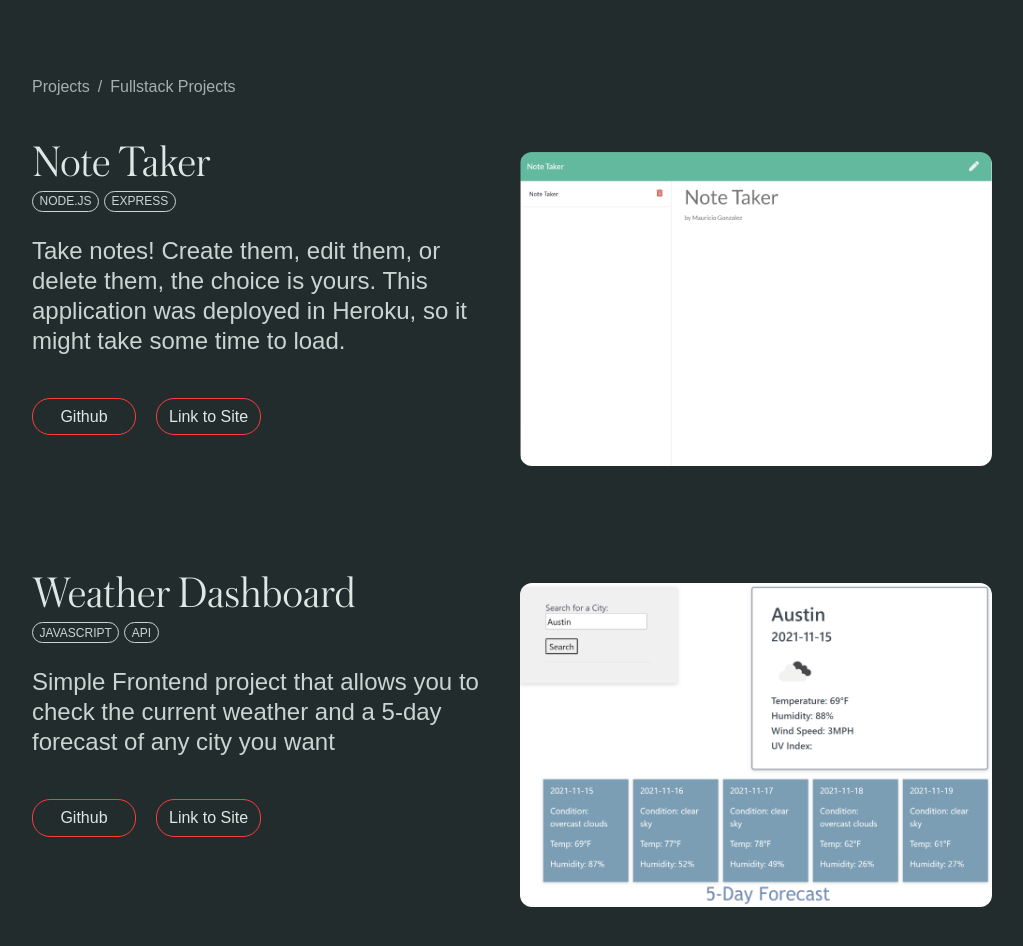
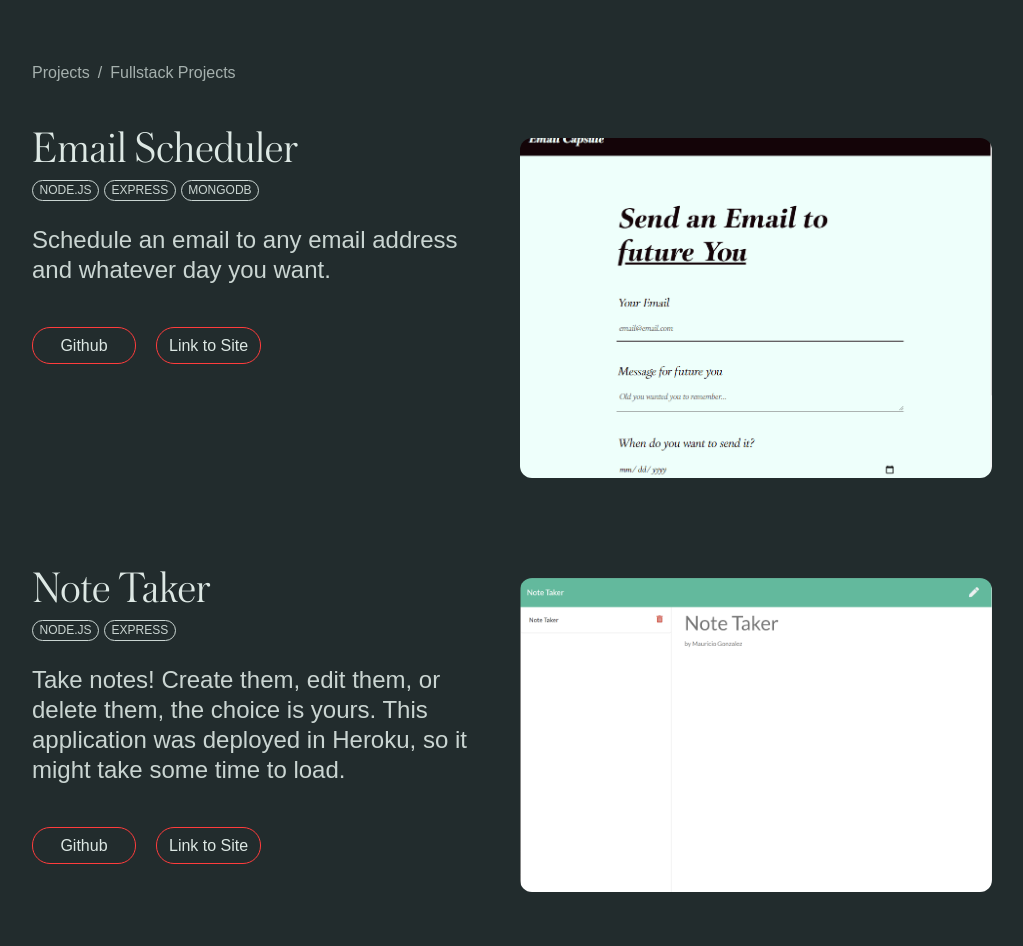
Before and after one commit to mgonza63/portfolio-website, a Next.js app: page / in a window 1280 px wide. Shown: the part 1820-2766 px from the top of the page, without its empty margins (128-1151 px from the left). Built offline with nearby package versions, Linux system fonts and the light colour scheme; a web font is replaced by a local one.

Commit message:
added email scheduler project

```diff
--- a/components/Contact/Contact.module.css
+++ b/components/Contact/Contact.module.css
@@ -1,5 +1,9 @@
 .form {
     width: 100%;
+}
+#contact {
+    scroll-margin: 2em 0 0 0 ;
+
 }
 .subheading {
     font-size: 2em;
--- a/components/Hero/Hero.module.css
+++ b/components/Hero/Hero.module.css
@@ -56,7 +56,7 @@
 
 .divider::after {
   background: #ff3c3c;
-  animation: move 4s infinite;
+  animation: move 3.5s infinite;
 }
 @keyframes move {
   0% {
--- a/components/Projects/ProjectCard.module.css
+++ b/components/Projects/ProjectCard.module.css
@@ -38,20 +38,21 @@
   flex: 1;
   padding: 1em 0 0 0;
   width: 100%;
-  height: auto;
+
   /* aspect-ratio: 9/8; */
-  object-fit: cover;
 }
 .projectImageContainer img {
   border-radius: 12px;
   width: 100%;
+  max-height: 340px;
+  object-fit: cover;
 }
 .pillList {
   display: flex;
   list-style: none;
   padding: 0;
 
-  margin: 0.3em 0 0.5em 0;
+  margin: 0.5em 0 0.5em 0;
 }
 .pill {
   color: #dde8e4;
@@ -59,7 +60,7 @@
   font-family: forma-djr-micro, sans-serif;
   border: #dde8e4 1px solid;
   border-radius: 18px;
-  padding: 0.2em 0.55em;
+  padding: 0.2em 0.55em 0.2em 0.55em;
   margin-right: 0.4em;
   opacity: 0.9;
 }
--- a/components/Projects/ProjectData.js
+++ b/components/Projects/ProjectData.js
@@ -19,6 +19,17 @@ export const ProjectData = [
     type: "Client Work",
     learn: "/projects/c4construction",
     site: "https://www.c4-construction.com/"
+  },
+  {
+    id: "email-scheduler",
+    title: "Email Scheduler",
+    pills: ["NODE.JS", "EXPRESS", "MONGODB"],
+    thumbnail: "/images/email-scheduler/email1.png",
+    shortCopy:
+      "Schedule an email to any email address and whatever day you want.",
+    type: "Fullstack Projects",
+    learn: "https://github.com/mgonza63/node-email",
+    site: "https://emailcapsule.herokuapp.com/"
   },
   {
     id: "note-taker",
--- a/components/Projects/Projects.module.css
+++ b/components/Projects/Projects.module.css
@@ -1,5 +1,6 @@
 .projectSection {
   min-height: 100vh;
+  scroll-margin: 2em 0 0 0 ;
 }
 .breadcrumb {
     /* Content is centered vertically */
```
Also changed, not shown: public/images/email-scheduler/email1.png (added).
